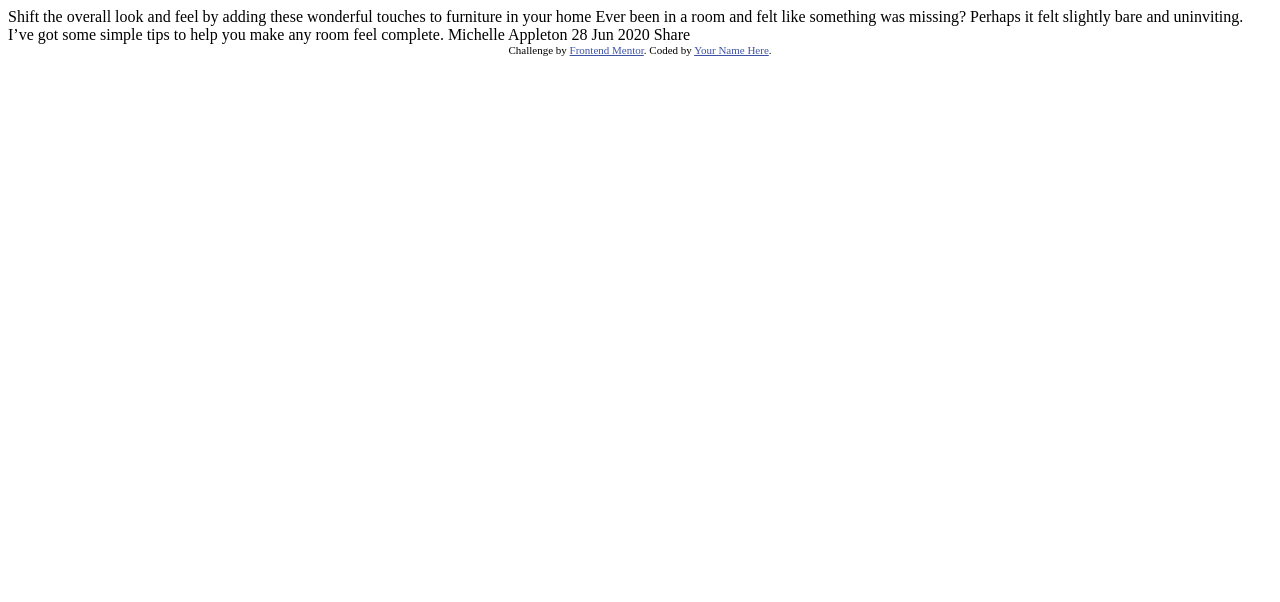
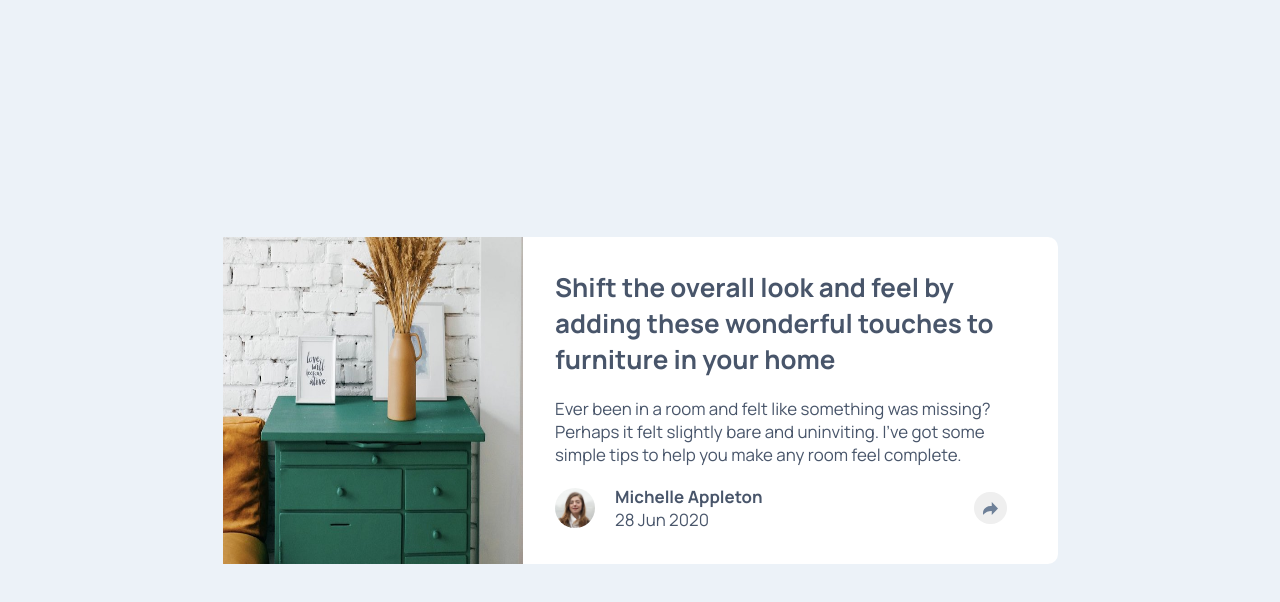
Before and after one commit to hruday-dev/article-preview, a plain HTML site: page index.html in a window 1280 px wide. Drawn offline with Linux system fonts and the light colour scheme.

Commit message:
Added HTML structure and CSS styles for article preview component

```diff
--- /dev/null
+++ b/css/style.css
@@ -0,0 +1,66 @@
+:root{
+--VeryDarkGrayishBlue: hsl(217, 19%, 35%);
+--DesaturatedDarkBlue: hsl(214, 17%, 51%);
+--GrayishBlue: hsl(212, 23%, 69%);
+--LightGrayishBlue: hsl(210, 46%, 95%);
+}
+*{
+    margin: 0;
+}
+html{
+    font-size: 13px;
+    font-family: 'Manrope', sans-serif ;
+}
+main{
+    background-color: var(--LightGrayishBlue);
+    min-height: 100vh;
+    display: flex;
+    justify-content: center;
+    align-items: center;
+}
+img{
+    max-width: 300px;
+}
+section{
+    display: flex;
+    box-sizing: border-box;
+}
+article{
+    background-color: white;
+    max-width: 470px;
+    color: var(--VeryDarkGrayishBlue);
+    padding: 2.5em;
+    border-radius: 0 10px 10px 0;
+    display: flex;
+    flex-direction: column;
+    row-gap: 1.5em;
+    p{
+        font-size: 1.3rem;
+    }
+}
+h1{
+    font-size: 2rem;
+}
+.profile{
+    display: flex;
+    align-items: center;
+}
+.profile img{
+    width: 40px;
+    border-radius: 50px;
+    margin-right: 20px;
+}
+button{
+    background-image: url('../images/icon-share.svg');
+    background-repeat: no-repeat;
+    background-position: center center;
+    border: none;
+    height: 2.5rem;
+    width: 2.5rem;
+    margin-left: 45%;
+    border-radius: 20px;
+}
+button:active{
+    background-color: var(--VeryDarkGrayishBlue);
+    background-image: url('../images/share-white.svg');
+}
--- a/index.html
+++ b/index.html
@@ -7,30 +7,38 @@
   <link rel="icon" type="image/png" sizes="32x32" href="./images/favicon-32x32.png">
 
   <title>Frontend Mentor | Article preview component</title>
-
+  <!-- FONTS -->
+   <link rel="preconnect" href="https://fonts.googleapis.com">
+   <link rel="preconnect" href="https://fonts.gstatic.com" crossorigin>
+   <link href="https://fonts.googleapis.com/css2?family=Manrope:wght@200..800&display=swap" rel="stylesheet">
   <!-- Feel free to remove these styles or customise in your own stylesheet 👍 -->
-  <style>
-    .attribution { font-size: 11px; text-align: center; }
-    .attribution a { color: hsl(228, 45%, 44%); }
-  </style>
+  <link rel="stylesheet" href="./css/style.css">
 </head>
 <body>
+  <main>
+    <section>
+      <img src="./images/drawers.jpg" alt="drawers">
+      <article>
+        <h1>
+          Shift the overall look and feel by adding these wonderful
+          touches to furniture in your home
+        </h1>
+        <p>
+          Ever been in a room and felt like something was missing? Perhaps
+          it felt slightly bare and uninviting. I’ve got some simple tips
+          to help you make any room feel complete.
+        </p>
+        <div class="profile">
+          <img src="./images/avatar-michelle.jpg" alt="avatar-michelle">
+          <p>
+            <b>Michelle Appleton</b> <br>
+            28 Jun 2020
+          </p>
+          <button type="button"></button>
+        </div>
+      </article>
+    </section>
+  </main>
 
-  Shift the overall look and feel by adding these wonderful
-  touches to furniture in your home
-
-  Ever been in a room and felt like something was missing? Perhaps
-  it felt slightly bare and uninviting. I’ve got some simple tips
-  to help you make any room feel complete.
-
-  Michelle Appleton
-  28 Jun 2020
-
-  Share
-
-  <div class="attribution">
-    Challenge by <a href="https://www.frontendmentor.io?ref=challenge" target="_blank">Frontend Mentor</a>.
-    Coded by <a href="#">Your Name Here</a>.
-  </div>
 </body>
 </html>
```
Also changed, not shown: images/share-white.svg (added).
